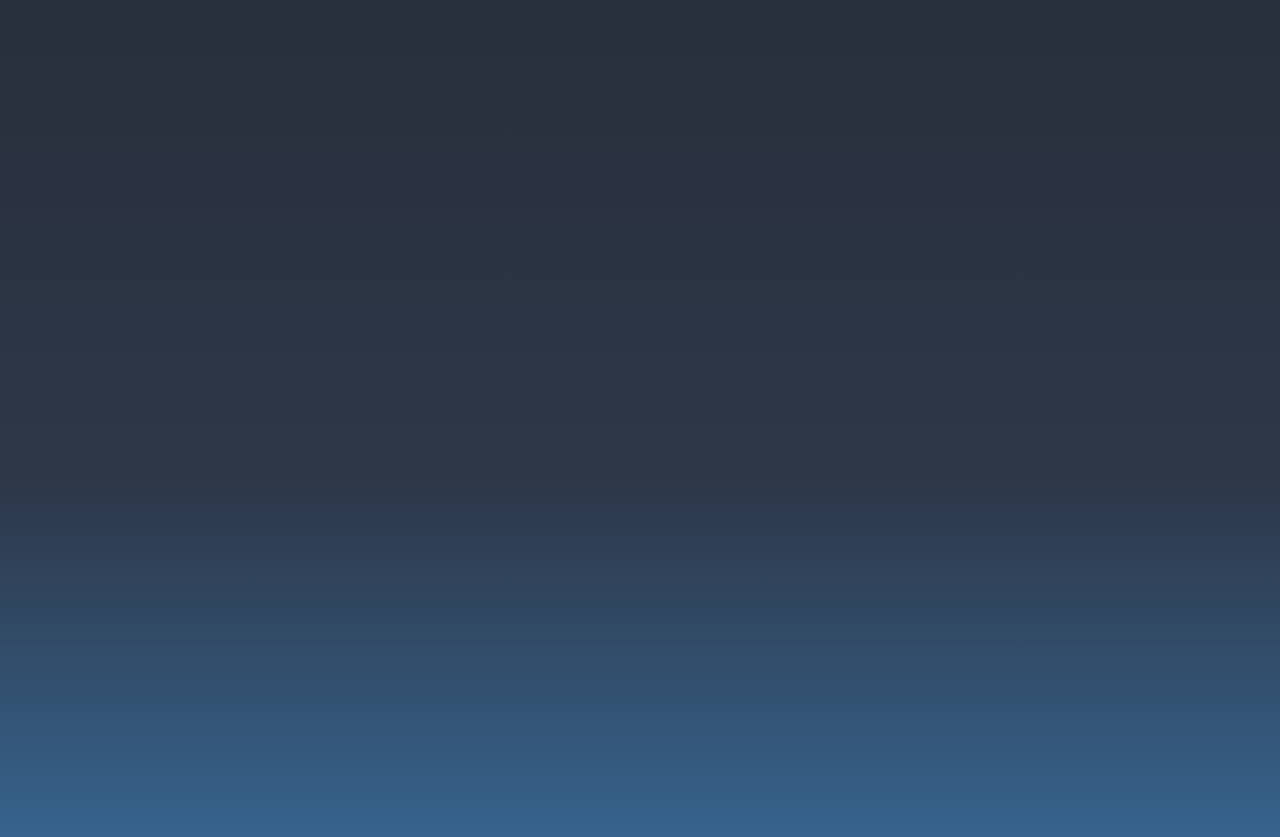
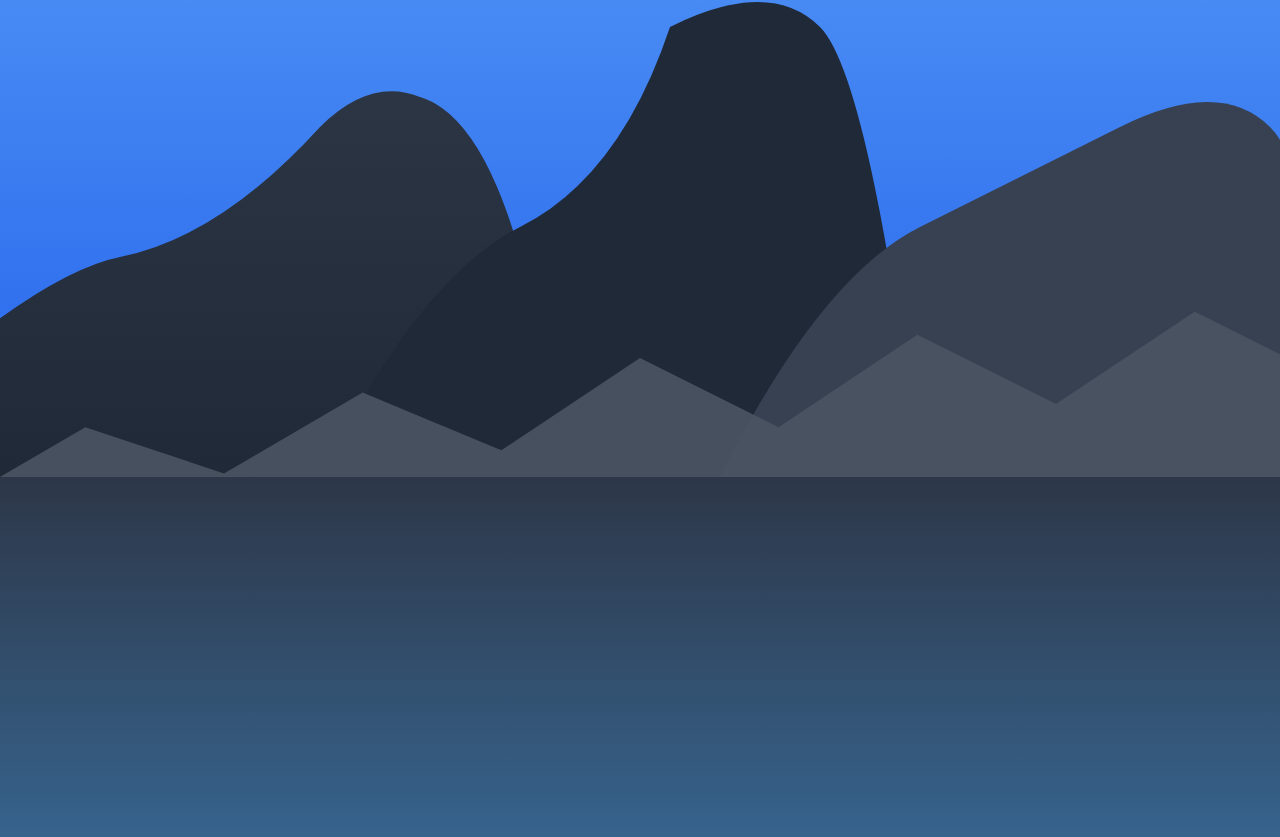
Before and after one commit to whittenluke/theartofluke, a Next.js app: page / in a window 1280 px wide. Shown: the part 1123-1960 px from the top of the page. Built offline with nearby package versions, Linux system fonts and the light colour scheme.

Commit message:
Added mountain scene layers

```diff
--- a/src/components/scenes/Mountain/index.tsx
+++ b/src/components/scenes/Mountain/index.tsx
@@ -1,6 +1,10 @@
 'use client'
 
 import { useScroll } from '@/hooks/useScroll'
+import FarMountains from './layers/FarMountains'
+import MidMountains from './layers/MidMountains'
+import Trees from './layers/Trees'
+import River from './layers/River'
 
 interface MountainSceneProps {
   className?: string
@@ -10,55 +14,55 @@ const MountainScene = ({ className = '' }: MountainSceneProps) => {
   const { y } = useScroll()
 
   return (
-    <div className={`relative h-screen overflow-hidden ${className}`}>
+    <div className={`relative min-h-[300vh] overflow-hidden ${className}`}>
       {/* Scene Container */}
-      <div className="absolute inset-0">
+      <div className="sticky top-0 h-screen">
         {/* Sky Layer */}
         <div
-          className="absolute inset-0 bg-gradient-to-b from-mountain-peak/50 to-mountain-base"
+          className="absolute inset-0 bg-gradient-to-b from-blue-400 to-blue-600"
           style={{
-            transform: `translateY(${y * 0.1}px)`
+            transform: `translateY(${y * 0.05}px)`
           }}
         />
 
         {/* Far Mountains Layer */}
         <div
-          className="absolute bottom-0 left-0 right-0 h-[70%]"
+          className="absolute inset-0 h-screen"
           style={{
-            transform: `translateY(${y * 0.2}px)`
+            transform: `translateY(${y * 0.15}px)`
           }}
         >
-          {/* We'll add SVG mountains here */}
+          <FarMountains />
         </div>
 
         {/* Mid Mountains Layer */}
         <div
-          className="absolute bottom-0 left-0 right-0 h-[60%]"
+          className="absolute bottom-[-40%] left-[-15%] right-[-15%] h-[100%]"
           style={{
-            transform: `translateY(${y * 0.3}px)`
+            transform: `translateY(${y * 0.25}px)`
           }}
         >
-          {/* We'll add SVG mountains here */}
+          <MidMountains />
         </div>
 
         {/* Trees Layer */}
         <div
-          className="absolute bottom-0 left-0 right-0 h-[40%]"
+          className="absolute bottom-[-60%] left-[-20%] right-[-20%] h-[80%]"
           style={{
-            transform: `translateY(${y * 0.4}px)`
+            transform: `translateY(${y * 0.35}px)`
           }}
         >
-          {/* We'll add SVG trees here */}
+          <Trees />
         </div>
 
         {/* River Layer */}
         <div
-          className="absolute bottom-0 left-0 right-0 h-[20%]"
+          className="absolute bottom-[-80%] left-[-25%] right-[-25%] h-[60%]"
           style={{
-            transform: `translateY(${y * 0.5}px)`
+            transform: `translateY(${y * 0.45}px)`
           }}
         >
-          {/* We'll add SVG river here */}
+          <River />
         </div>
       </div>
     </div>
--- /dev/null
+++ b/src/components/scenes/Mountain/layers/FarMountains.tsx
@@ -0,0 +1,48 @@
+const FarMountains = () => (
+  <svg
+    viewBox="0 0 1440 800"
+    fill="none"
+    xmlns="http://www.w3.org/2000/svg"
+    className="w-full h-full"
+    preserveAspectRatio="xMidYMax slice"
+  >
+    <defs>
+      <linearGradient id="mountainGradient1" x1="0" y1="0" x2="0" y2="1">
+        <stop offset="0%" stopColor="#2B3544" />
+        <stop offset="100%" stopColor="#1F2937" />
+      </linearGradient>
+    </defs>
+
+    {/* Left mountain mass */}
+    <path
+      d="M-100,800
+         Q100,600 200,580
+         Q300,560 400,450
+         Q450,400 500,420
+         Q600,450 640,800 Z"
+      fill="url(#mountainGradient1)"
+    />
+
+    {/* Center dominant mountain */}
+    <path
+      d="M400,800
+         Q500,600 600,550
+         T750,350
+         Q850,300 900,350
+         Q950,400 1000,800 Z"
+      fill="#1F2937"
+    />
+
+    {/* Right mountain mass */}
+    <path
+      d="M800,800
+         Q900,600 1000,550
+         Q1100,500 1200,450
+         Q1300,400 1350,450
+         Q1400,500 1440,800 Z"
+      fill="#374151"
+    />
+  </svg>
+)
+
+export default FarMountains
--- /dev/null
+++ b/src/components/scenes/Mountain/layers/MidMountains.tsx
@@ -0,0 +1,31 @@
+const MidMountains = () => (
+  <svg
+    viewBox="0 0 1440 800"
+    fill="none"
+    xmlns="http://www.w3.org/2000/svg"
+    className="w-full h-full"
+    preserveAspectRatio="xMidYMax slice"
+  >
+    <path
+      d="M0,600
+         L120,550
+         L240,480
+         L360,520
+         L480,450
+         L600,500
+         L720,420
+         L840,480
+         L960,400
+         L1080,460
+         L1200,380
+         L1320,440
+         L1440,390
+         L1440,800
+         L0,800 Z"
+      fill="#4B5563"
+      fillOpacity="0.9"
+    />
+  </svg>
+)
+
+export default MidMountains
--- /dev/null
+++ b/src/components/scenes/Mountain/layers/River.tsx
@@ -0,0 +1,42 @@
+const River = () => (
+  <svg
+    viewBox="0 0 1440 800"
+    fill="none"
+    xmlns="http://www.w3.org/2000/svg"
+    className="w-full h-full"
+    preserveAspectRatio="xMidYMax slice"
+  >
+    {/* River bed - slightly darker */}
+    <path
+      d="M0,700
+         C160,690 320,710 480,700
+         C640,690 800,680 960,690
+         C1120,700 1280,710 1440,700
+         L1440,800 L0,800 Z"
+      fill="#1E40AF"
+      fillOpacity="0.3"
+    />
+    {/* River surface - animated */}
+    <path
+      d="M0,695
+         C160,685 320,705 480,695
+         C640,685 800,675 960,685
+         C1120,695 1280,705 1440,695
+         L1440,800 L0,800 Z"
+      fill="#3B82F6"
+      fillOpacity="0.6"
+    >
+      <animate
+        attributeName="d"
+        dur="3s"
+        repeatCount="indefinite"
+        values="
+          M0,695 C160,685 320,705 480,695 C640,685 800,675 960,685 C1120,695 1280,705 1440,695 L1440,800 L0,800 Z;
+          M0,690 C160,700 320,680 480,690 C640,700 800,710 960,700 C1120,690 1280,680 1440,690 L1440,800 L0,800 Z;
+          M0,695 C160,685 320,705 480,695 C640,685 800,675 960,685 C1120,695 1280,705 1440,695 L1440,800 L0,800 Z"
+      />
+    </path>
+  </svg>
+)
+
+export default River
--- /dev/null
+++ b/src/components/scenes/Mountain/layers/Trees.tsx
@@ -0,0 +1,22 @@
+const Trees = () => (
+  <svg
+    viewBox="0 0 1440 800"
+    fill="none"
+    xmlns="http://www.w3.org/2000/svg"
+    className="w-full h-full"
+    preserveAspectRatio="xMidYMax slice"
+  >
+    <path
+      d="M0,650
+         C120,640 240,645 360,635
+         C480,625 600,630 720,640
+         C840,650 960,645 1080,635
+         C1200,625 1320,630 1440,640
+         L1440,800 L0,800 Z"
+      fill="#065F46"
+      fillOpacity="0.8"
+    />
+  </svg>
+)
+
+export default Trees
```
